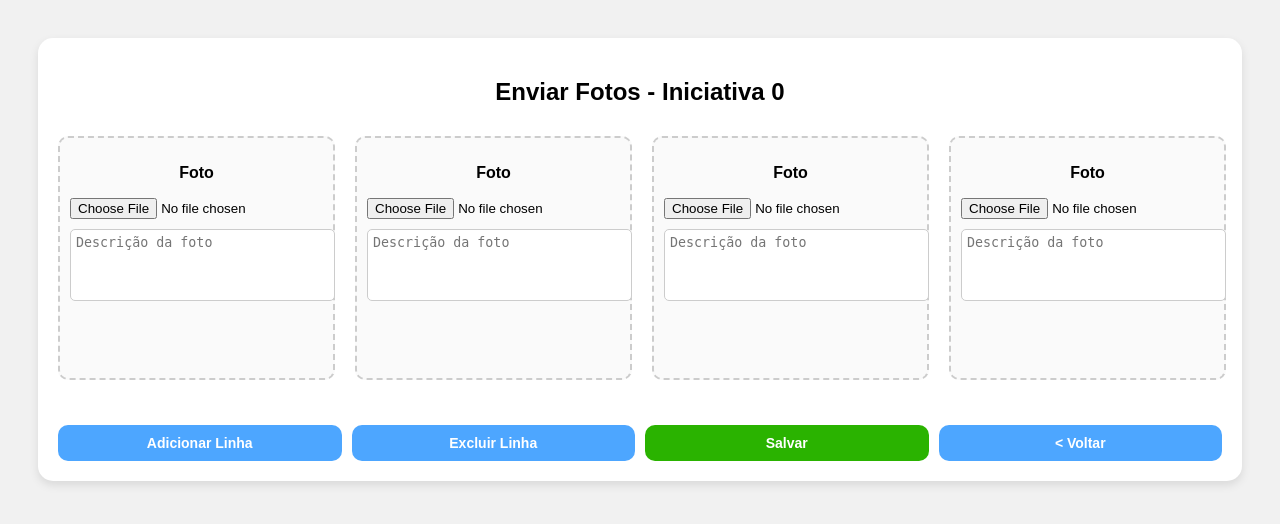
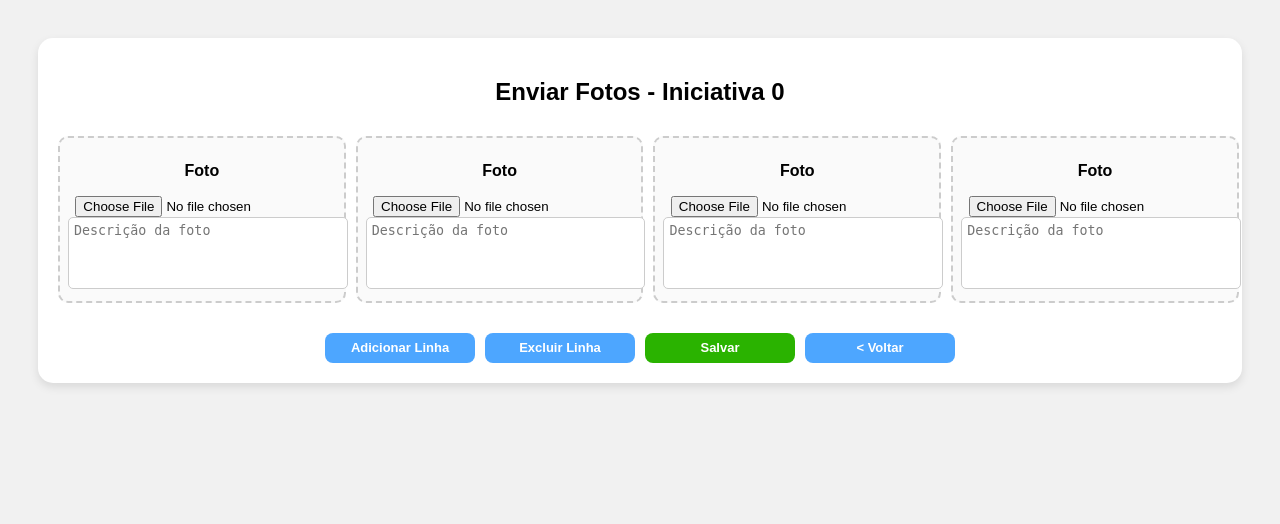
Before and after one commit to marcossrigel/CEHAB-Sistema-Monitoramento, a PHP site: page /fotografico.php in a window 1280 px wide. Shown: the top 524 px of the page. Run offline with PHP 8.4, Linux system fonts and the light colour scheme; data that the repository does not hold is empty.

Commit message:
cronograma de fotos

```diff
--- a/siscreche/fotografico.php
+++ b/siscreche/fotografico.php
@@ -3,6 +3,13 @@ session_start();
 include_once("config.php");
 
 $id_iniciativa = isset($_GET['id_iniciativa']) ? intval($_GET['id_iniciativa']) : 0;
+
+$fotos_salvas = [];
+$query = "SELECT * FROM fotos WHERE id_iniciativa = $id_iniciativa";
+$result = mysqli_query($conexao, $query);
+while ($linha = mysqli_fetch_assoc($result)) {
+    $fotos_salvas[] = $linha;
+}
 
 if ($_SERVER["REQUEST_METHOD"] === "POST") {
     foreach ($_FILES['foto']['tmp_name'] as $i => $tmp) {
@@ -18,7 +25,7 @@ if ($_SERVER["REQUEST_METHOD"] === "POST") {
         }
     }
 
-    echo "<script>alert('Fotos enviadas com sucesso!'); window.location.href='acompanhamento_fotos.php?id_iniciativa=$id_iniciativa';</script>";
+    echo "<script>alert('Fotos enviadas com sucesso!'); window.location.href='fotografico.php?id_iniciativa=$id_iniciativa';</script>";
 }
 ?>
 
@@ -56,19 +63,23 @@ h2 {
     flex-wrap: nowrap;
 }
 
+.linha-fotos {
+    display: flex;
+    flex-wrap: nowrap;
+    justify-content: space-between;
+    gap: 10px;
+    margin-bottom: 30px;
+}
+
 .foto-box {
-    flex: 1;
-    min-height: 220px;
+    flex: 0 0 23%;
+    max-width: 23%;
     background: #fafafa;
     border: 2px dashed #ccc;
     border-radius: 10px;
-    padding: 10px;
+    padding: 8px;
     text-align: center;
-}
-
-.foto-box input[type="file"] {
-    display: block;
-    margin: 10px auto;
+    min-width: 200px;
 }
 
 .foto-box textarea {
@@ -81,17 +92,18 @@ h2 {
 }
 
 button {
-    display: block;
-    width: 100%;
+    display: inline-flex;
+    align-items: center;
+    justify-content: center;
+    padding: 6px 12px;
+    font-size: 13px;
+    font-weight: bold;
+    border-radius: 8px;
+    border: none;
+    cursor: pointer;
     background-color: #4da6ff;
     color: white;
-    border: none;
-    border-radius: 10px;
-    padding: 12px;
-    font-size: 16px;
-    font-weight: bold;
-    margin-top: 15px;
-    cursor: pointer;
+    max-width: 150px;
 }
 .btn {
 padding: 8px 16px;
@@ -109,21 +121,33 @@ button:hover {
 .button-group {
     margin-top: 20px;
     display: flex;
-    justify-content: space-around;
+    justify-content: center;
     gap: 10px;
+    flex-wrap: wrap;
 }
+
 .button-group button {
-    padding: 10px 20px;
+    padding: 6px 14px;
+    width: 150px;
+    height: 30px;
+    font-size: 13px;
+    font-weight: bold;
+    border-radius: 8px;
+    border: none;
     background-color: #4da6ff;
     color: white;
-    border: none;
-    border-radius: 10px;
     cursor: pointer;
-    font-weight: bold;
-    transition: background-color 0.3s ease;
+    white-space: nowrap;
 }
 .button-group button:hover {
     background-color: #3399ff;
+}
+.preview {
+  width: 100%;
+  height: auto;
+  border-radius: 6px;
+  margin-top: 5px;
+  object-fit: cover;
 }
   </style>
 </head>
@@ -133,12 +157,12 @@ button:hover {
     <form method="post" enctype="multipart/form-data" id="form-fotos">
 
       <div id="linhas-container">
-        <!-- 1ª linha inicial -->
         <div class="linha-fotos">
             <?php for ($i = 0; $i < 4; $i++): ?>
             <div class="foto-box">
                 <p><strong>Foto</strong></p>
-              <input type="file" name="foto[]">
+                <input type="file" name="foto[]" class="input-foto" accept="image/*">
+                <img src="" class="preview" style="display:none;">
                 <textarea name="descricao[]" placeholder="Descrição da foto"></textarea>
             </div>
             <?php endfor; ?>
@@ -156,6 +180,24 @@ button:hover {
   </div>
 
   <script>
+
+    document.addEventListener("change", function(e) {
+    if (e.target && e.target.classList.contains("input-foto")) {
+    const fileInput = e.target;
+    const file = fileInput.files[0];
+    const previewImg = fileInput.parentElement.querySelector(".preview");
+
+        if (file && previewImg) {
+            const reader = new FileReader();
+            reader.onload = function(event) {
+            previewImg.src = event.target.result;
+            previewImg.style.display = "block";
+            };
+            reader.readAsDataURL(file);
+        }
+    }
+});
+
     function adicionarLinha() {
       const container = document.getElementById('linhas-container');
 
@@ -166,9 +208,11 @@ button:hover {
         const box = document.createElement('div');
         box.className = 'foto-box';
 
+
         box.innerHTML = `
             <p><strong>Foto</strong></p>
-          <input type="file" name="foto[]">
+            <input type="file" name="foto[]" class="input-foto" accept="image/*">
+            <img src="" class="preview" style="display:none;">
             <textarea name="descricao[]" placeholder="Descrição da foto"></textarea>
         `;
 
@@ -183,8 +227,6 @@ button:hover {
         const linhas = container.getElementsByClassName('linha-fotos');
         if (linhas.length > 1) {
             container.removeChild(linhas[linhas.length - 1]);
-        } else {
-            alert("Você precisa manter pelo menos uma linha.");
         }
     }
   </script>
```
Lines whose indentation alone changed are shown as unchanged.
